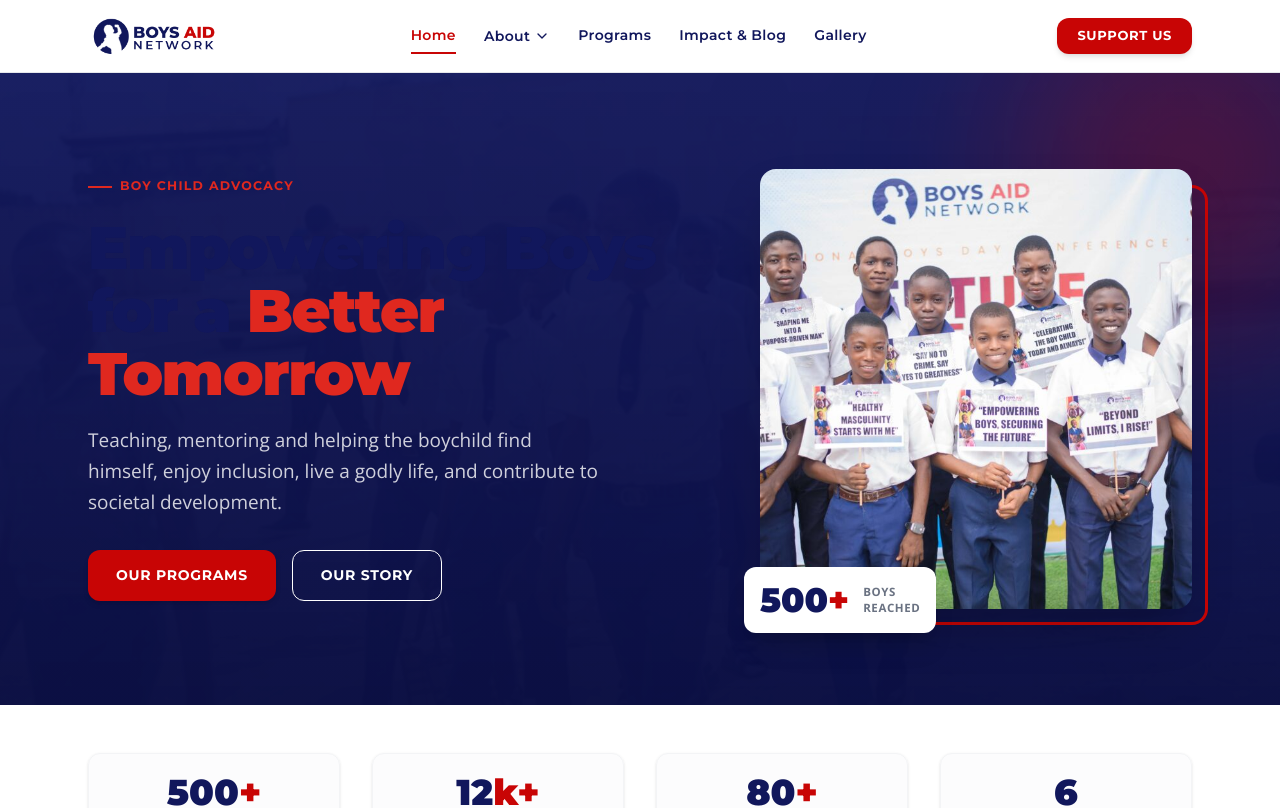
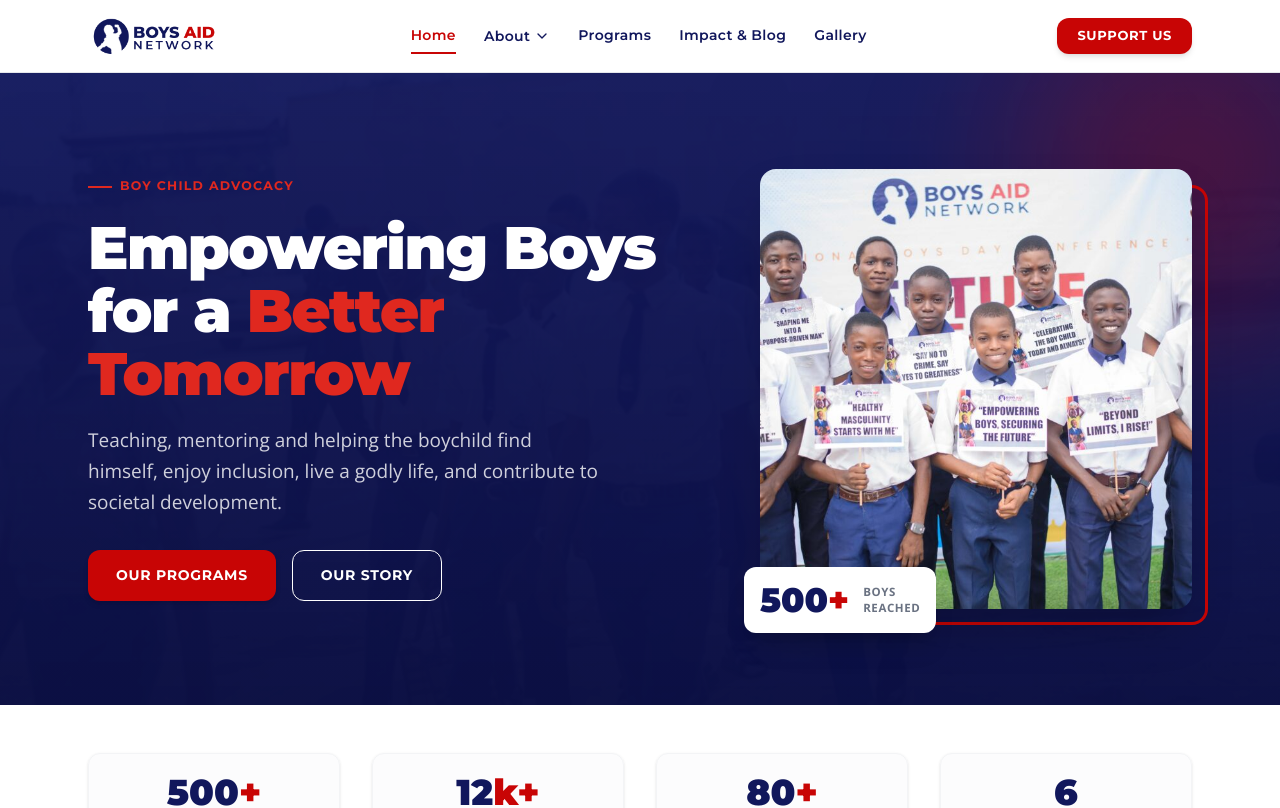
Before and after one commit to edgdmedia/boys-aid-network, a Next.js app: page / in a window 1280 px wide. Shown: the top 808 px of the page. Built offline with nearby package versions, Linux system fonts and the light colour scheme.

Commit message:
style: remove base heading color rule to allow natural parent color inheritance

```diff
--- a/src/app/globals.css
+++ b/src/app/globals.css
@@ -65,8 +65,7 @@
   scroll-behavior: smooth;
 }
 
-/* Default headings get Navy 800 unless overridden by utility classes */
+/* Default headings font family */
 h1, h2, h3, h4, h5, h6 {
   font-family: var(--font-display);
-  color: var(--color-navy-800);
 }
```
